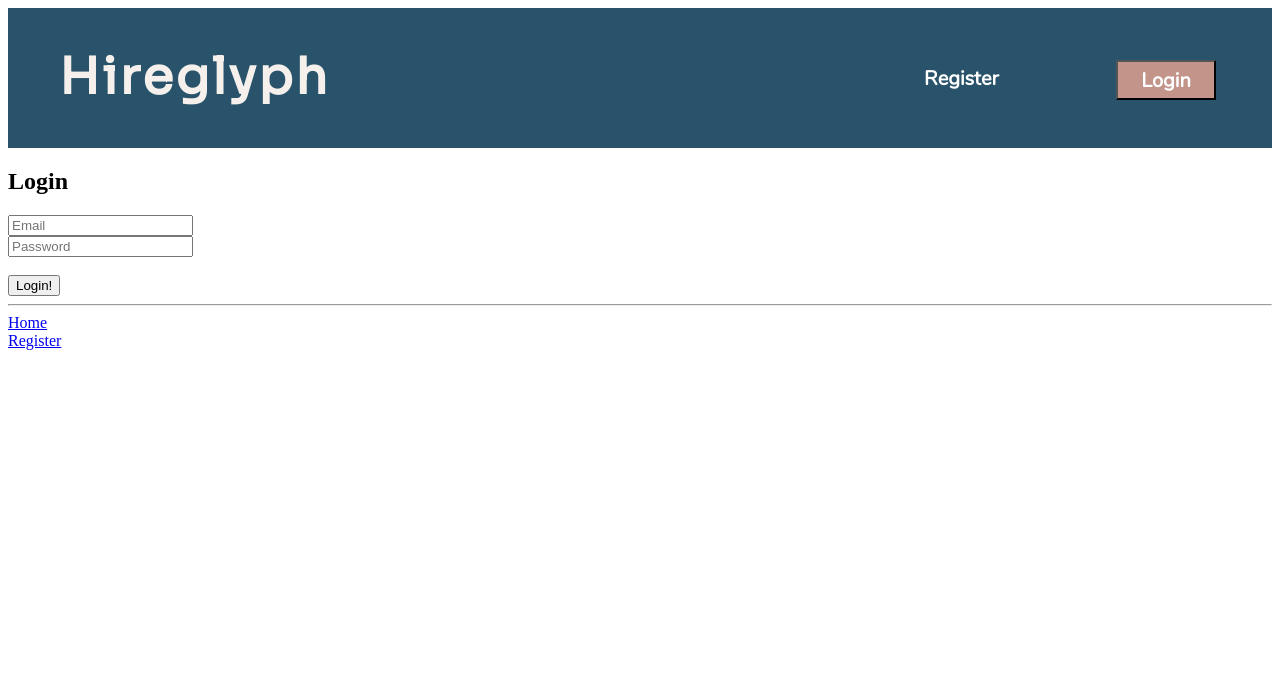
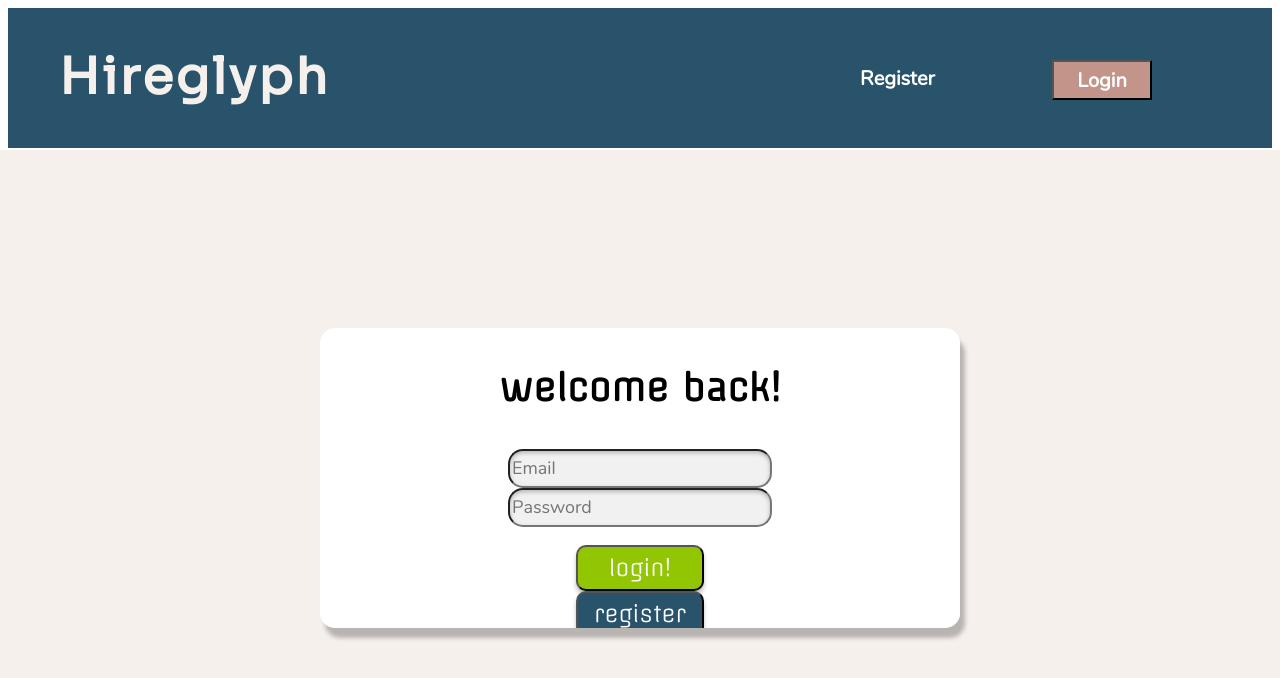
Before and after one commit to Hireglyph/mvp, a React (Create React App) app: page /login in a window 1280 px wide. Shown: the top 678 px of the page. Built offline with nearby package versions, Linux system fonts and the light colour scheme; no server answers.

Commit message:
login page figma

```diff
--- a/src/pages/PageLogin.js
+++ b/src/pages/PageLogin.js
@@ -3,6 +3,7 @@ import { firebaseConnect } from 'react-redux-firebase';
 import { connect } from 'react-redux';
 import { compose } from 'redux';
 import { Redirect, Link } from 'react-router-dom';
+import '../styles/PageRegister.css';
 
 class PageLogin extends React.Component {
   constructor(props) {
@@ -36,11 +37,15 @@ class PageLogin extends React.Component {
     }
 
     return (
-      <div>
-        <h2>Login</h2>
+      <div className='register-container'>
+        <div className='register-block'>
+          <div className='register-title'>
+            <h2>welcome back!</h2>
+          </div>
           <div>
             <div>{this.state.error}</div>
             <input
+              className="input"
               name="email"
               onChange={this.handleChange}
               placeholder="Email"
@@ -48,6 +53,7 @@ class PageLogin extends React.Component {
             />
             <br />
             <input
+              className="input"
               name="password"
               onChange={this.handleChange}
               placeholder="Password"
@@ -56,11 +62,12 @@ class PageLogin extends React.Component {
             />
           </div>
           <br />
-        <button onClick={this.login}>Login!</button>
-        <hr />
-        <Link to="/">Home</Link>
+          <button className='button' onClick={this.login}>login!</button>
           <br />
-        <Link to="/register">Register</Link>
+          <button className='login' onClick={() => window.location.href="/register"}>
+            register
+          </button>
+        </div>
       </div>
     );
   }
--- a/src/pages/PageRegister.js
+++ b/src/pages/PageRegister.js
@@ -81,8 +81,8 @@ class PageRegister extends React.Component {
             register!
           </button>
           <br />
-          <button className='login'>
-            <Link to="/login" className='link'>login</Link>
+          <button className='login' onClick={() => window.location.href="/login"}>
+            login
           </button>
         </div>
       </div>
--- a/src/styles/NavBar.css
+++ b/src/styles/NavBar.css
@@ -33,7 +33,7 @@
 
 .link-click{
 	position: absolute;
-	margin-left: 70%;
+	margin-left: 65%;
 	top: 65px;
 
 }
@@ -51,7 +51,7 @@
 
 .button-click{
 	position: absolute;
-	margin-left: 85%;
+	margin-left: 80%;
 	top: 60px;
 }
 
```
Lines whose indentation alone changed are shown as unchanged.
